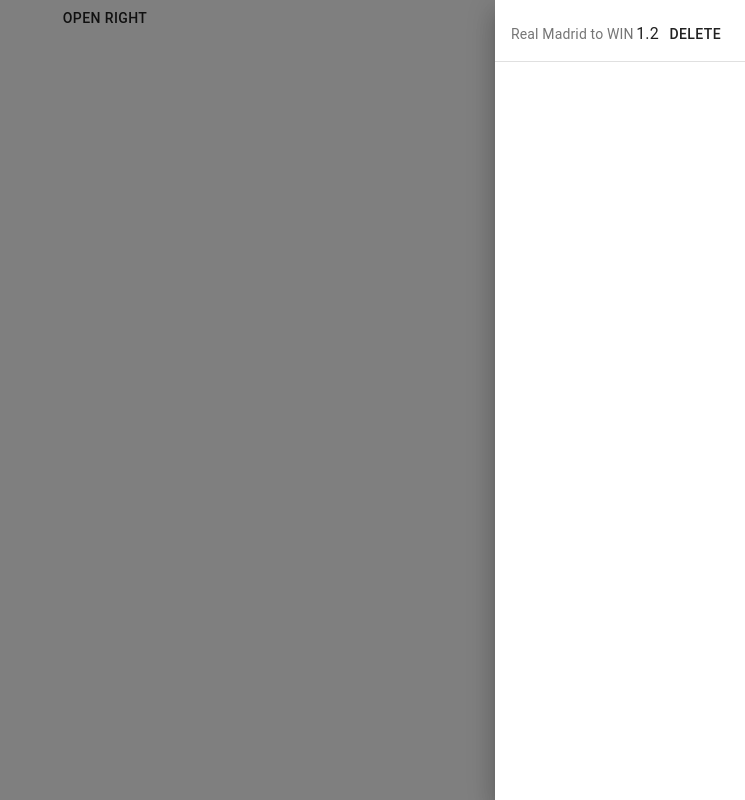
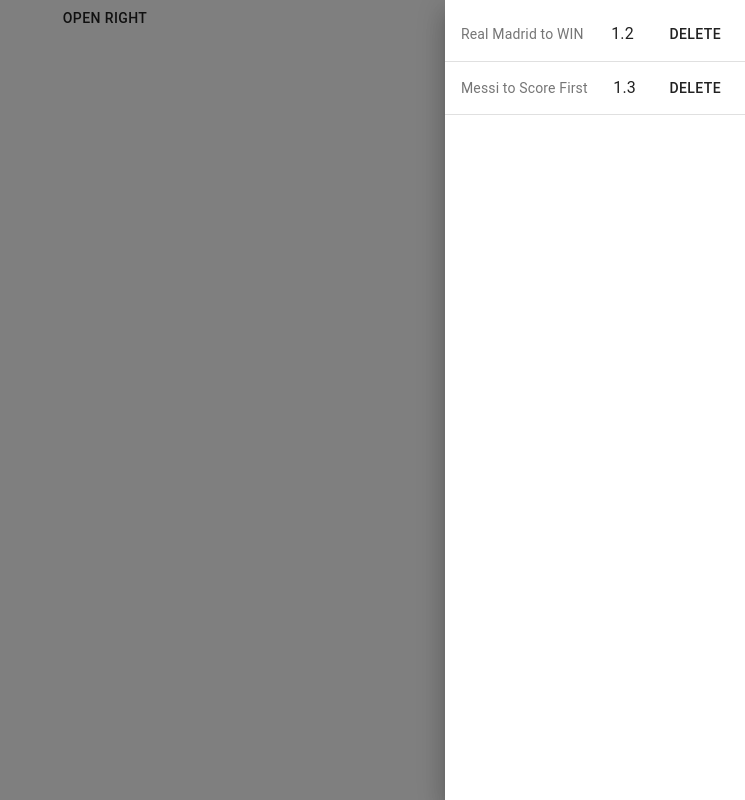
Before and after one commit to mihailgaberov/sportsbook-like-app, a React (Create React App) app: page / in a window 1280 px wide. Both pictures are taken after a click on the button "OPEN RIGHT". Shown: the whole page, without its empty margins (535-1280 px from the left). Built offline with nearby package versions, Linux system fonts and the light colour scheme; the HTML template or start-up script is replaced by a standard one.

Commit message:
Use interfaces instead of type literals. Finished the dummy Betslip.

```diff
--- a/src/components/Betslip/Betslip.tsx
+++ b/src/components/Betslip/Betslip.tsx
@@ -15,7 +15,7 @@
 
 const useStyles = makeStyles({
   list: {
-    width: 250,
+    width: 300,
   }
 });
 
@@ -58,6 +58,12 @@
           <Button onClick={removeSelection}>Delete</Button>
         </ListItem>
         <Divider />
+        <ListItem button={true} key={'SEL_4'} data-selelection-id={'SEL_4'}>
+          <ListItemText secondary={'Messi to Score First'} />
+          <ListItemText primary={'1.3'}  />
+          <Button onClick={removeSelection}>Delete</Button>
+        </ListItem>
+        <Divider />
       </List>
     </div>;
 
```
Also changed, not shown: src/types.ts (+6 -9 lines).
